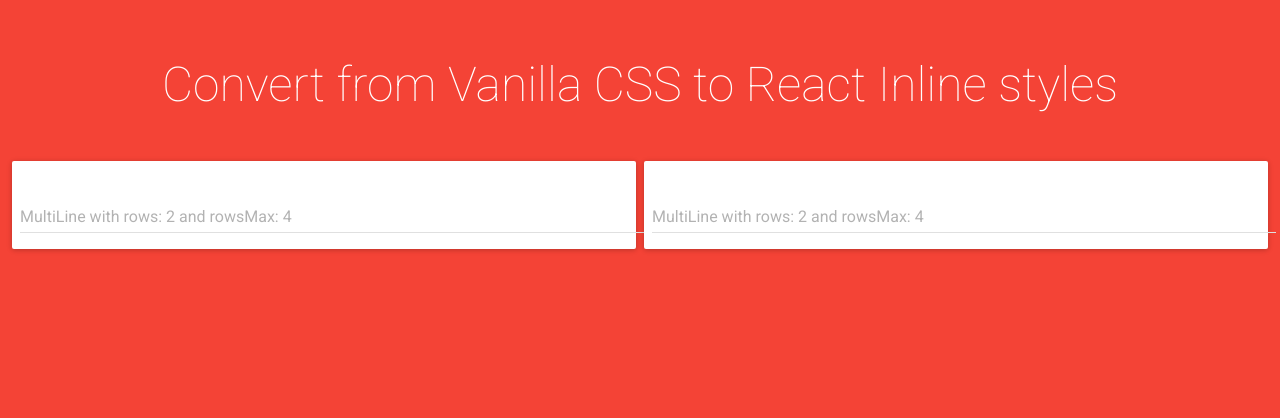
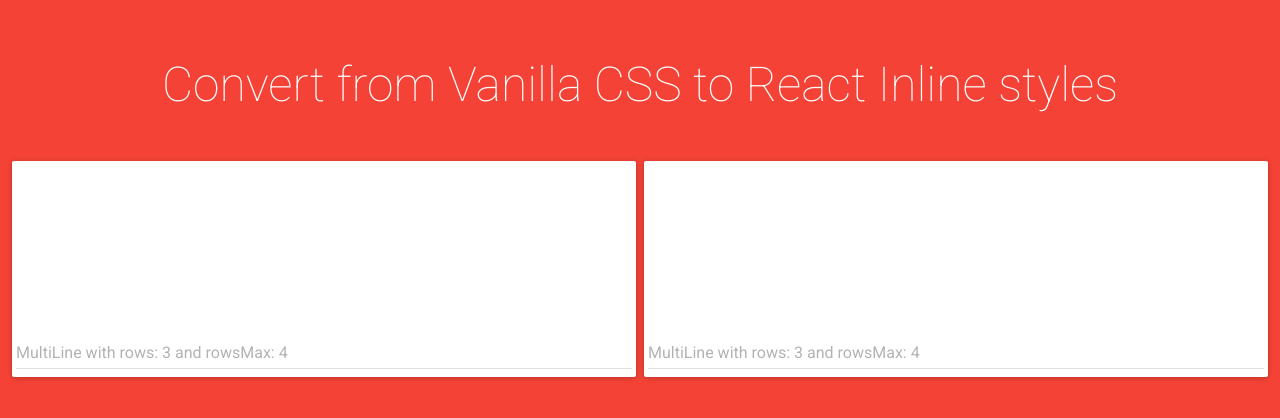
Before and after one commit to SuhairZain/css-reactify, a React app: page / in a window 1280 px wide. Shown: the top 418 px of the page. Built offline with nearby package versions, Linux system fonts and the light colour scheme; what react-tap-event-plugin would draw is missing.

Commit message:
styled fields

```diff
--- a/src/InputCard.jsx
+++ b/src/InputCard.jsx
@@ -9,28 +9,36 @@ import TextField from 'material-ui/TextField';
 
 class InputCard extends React.Component {
     styles = {
-        card: {
+        root: {
             marginLeft: '4px',
             marginRight: '4px',
             width: '50%'
         },
         field: {
-            margin: '8px'
+            padding: '0 4px'
+        },
+        underline: {
+            left: '4px',
+            width: 'calc(100% - 16px)'
         }
     };
 
     render() {
         return (
+            <div style={this.styles.root}>
                 <Card style={this.styles.card}>
                     <TextField
                         value={this.props.text}
                         style={this.styles.field}
-                    hintText="MultiLine with rows: 2 and rowsMax: 4"
+                        hintText="MultiLine with rows: 3 and rowsMax: 4"
                         multiLine={true}
                         fullWidth={true}
-                    onChange={this.props.onChange}
-                    rows={2}/>
+                        rows={8}
+                        underlineStyle={this.styles.underline}
+                        style={this.styles.field}
+                        onChange={this.props.onChange}/>
                 </Card>
+            </div>
         );
     }
 }
```
Lines whose indentation alone changed are shown as unchanged.
